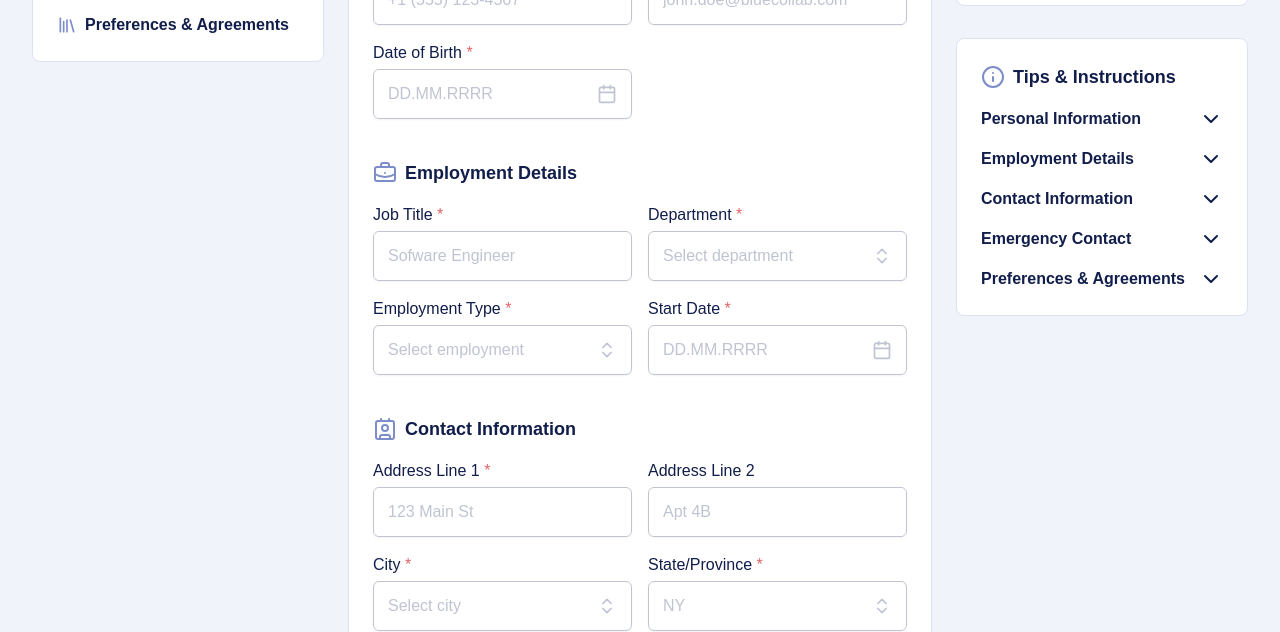
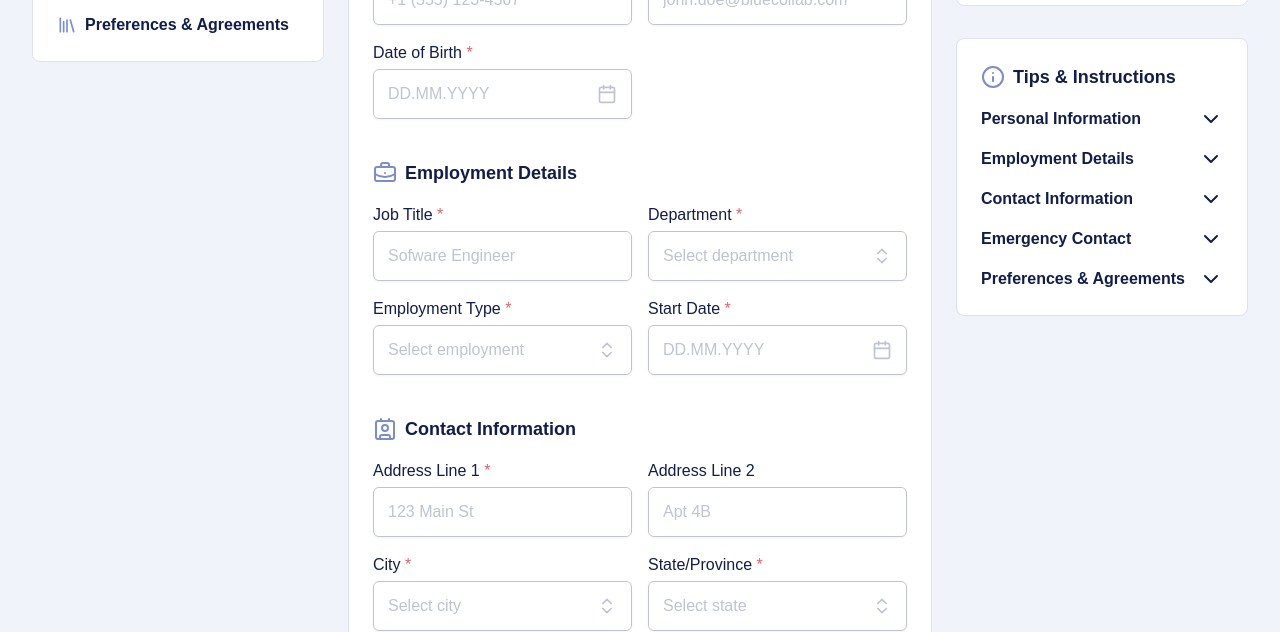
Before and after one commit to devmaroy/css-dev-form, a React (Vite) app: page / in a window 1280 px wide. Shown: the part 320-952 px from the top of the page. Built offline with nearby package versions, Linux system fonts and the light colour scheme.

Commit message:
Placeholder fix

```diff
--- a/src/components/form/Form.tsx
+++ b/src/components/form/Form.tsx
@@ -111,7 +111,7 @@ export const Form = () => {
             <InputDatePicker
               name="personalInformation.birthDate"
               label="Date of Birth"
-              placeholder="DD.MM.RRRR"
+              placeholder="DD.MM.YYYY"
               withAsterisk
               control={control}
               error={errors.personalInformation?.birthDate?.message}
@@ -153,7 +153,7 @@ export const Form = () => {
             <InputDatePicker
               name="employmentDetails.startDate"
               label="Start Date"
-              placeholder="DD.MM.RRRR"
+              placeholder="DD.MM.YYYY"
               withAsterisk
               control={control}
               error={errors.employmentDetails?.startDate?.message}
@@ -193,7 +193,7 @@ export const Form = () => {
             <InputSelectField
               name="contactInformation.state"
               label="State/Province"
-              placeholder="NY"
+              placeholder="Select state"
               withAsterisk
               options={statesOptions}
               control={control}
```
